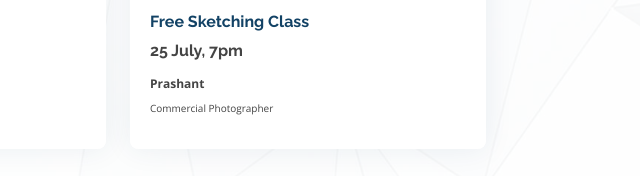
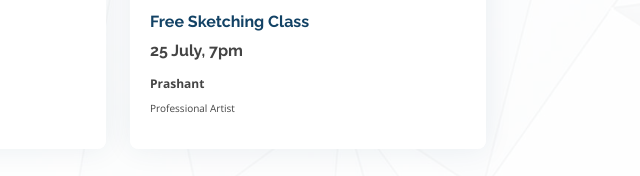
Before and after one commit to the-wave-club/the-wave-club.github.io, a plain HTML site: page index.html in a window 1280 px wide. Shown: the part 1104-1280 px from the top of the page, 332-972 px from the left. Drawn offline with nearby package versions, Linux system fonts and the light colour scheme.

Commit message:
swipe allowed

```diff
--- a/index.html
+++ b/index.html
@@ -148,7 +148,7 @@
             <p class="description">
               <h4 class="title class-date">25 July, 7pm</h4>
               <span class="instructor-name"><b>Prashant</b></span><br>
-              <span class="instructor-info">Commercial Photographer</span>
+              <span class="instructor-info">Professional Artist</span>
             </p>
           </div>
         </div>
@@ -389,9 +389,9 @@ Through these weekly passion classes they helped me develop a passion for fitnes
               </div>
             </div> End testimonial item -->
 
-          <!--</div>
+          </div>
           <div class="swiper-pagination"></div>
-        </div> -->
+        </div>
 
       </div>
     </section><!-- End Testimonials Section -->
```
